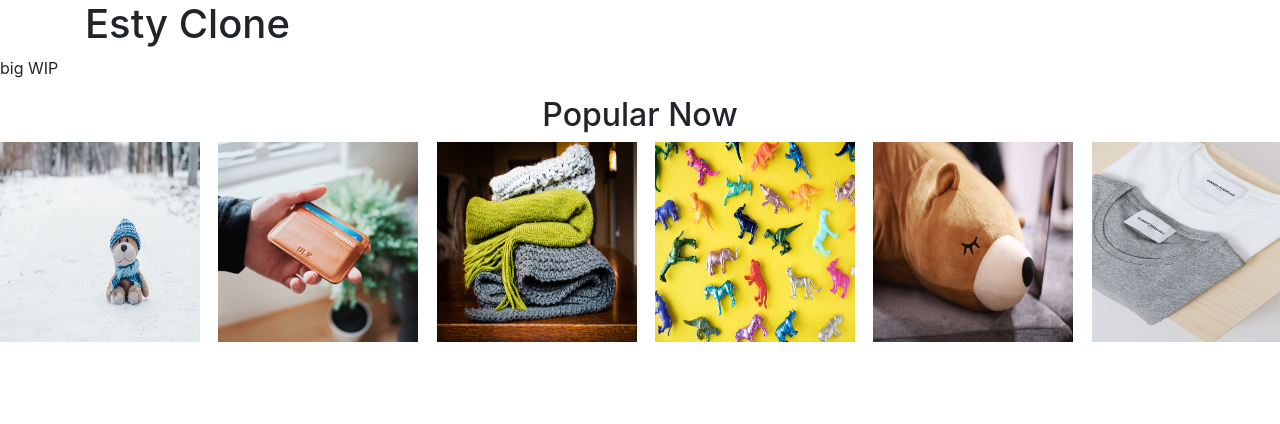
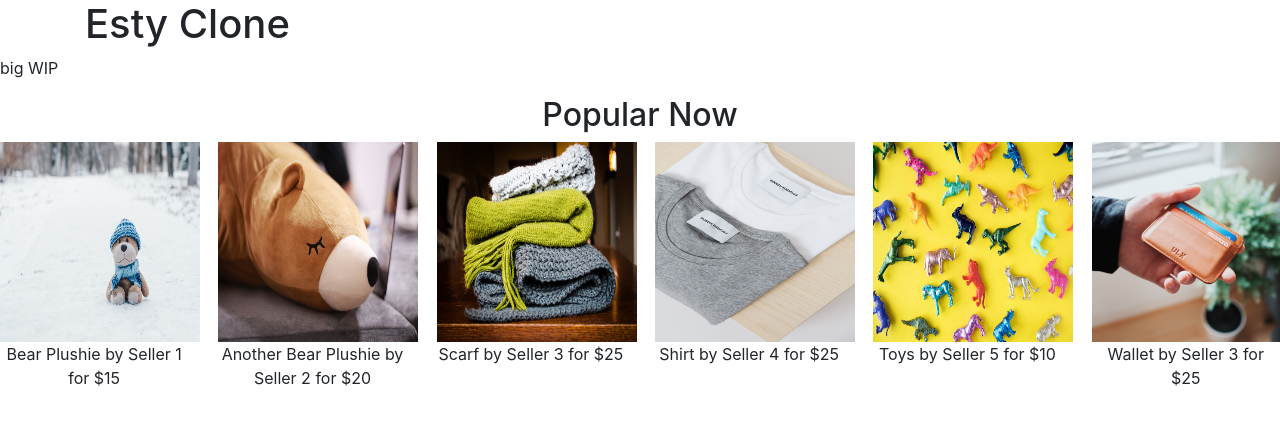
Before and after one commit to MilesBradt/Angular-Clone, an Angular app: page / in a window 1280 px wide. Shown: the top 424 px of the page. Built offline with nearby package versions, Linux system fonts and the light colour scheme.

Commit message:
add item model to popular now

```diff
--- a/src/app/items/items.component.html
+++ b/src/app/items/items.component.html
@@ -1,3 +1,26 @@
-<p>
-  items works!
-</p>
+<div class="row">
+  <div class="col-sm-2">
+    <img width="200" height="200" src="../assets/images/bear.jpeg" alt="">
+    {{items[0].name}} by {{items[0].seller}} for ${{items[0].price}}
+  </div>
+  <div class="col-sm-2">
+    <img width="200" height="200" src="../assets/images/bear2.jpeg" alt="">
+    {{items[1].name}} by {{items[1].seller}} for ${{items[1].price}}
+  </div>
+  <div class="col-sm-2">
+    <img width="200" height="200" src="../assets/images/scarfs.jpeg" alt="">
+    {{items[2].name}} by {{items[2].seller}} for ${{items[2].price}}
+  </div>
+  <div class="col-sm-2">
+    <img width="200" height="200" src="../assets/images/shirt.jpeg" alt="">
+    {{items[3].name}} by {{items[3].seller}} for ${{items[3].price}}
+  </div>
+  <div class="col-sm-2">
+    <img width="200" height="200" src="../assets/images/toys.jpeg" alt="">
+    {{items[4].name}} by {{items[4].seller}} for ${{items[4].price}}
+  </div>
+  <div class="col-sm-2">
+    <img width="200" height="200" src="../assets/images/wallet.jpeg" alt="">
+    {{items[5].name}} by {{items[5].seller}} for ${{items[5].price}}
+  </div>
+</div>
--- a/src/app/popular-now/popular-now.component.html
+++ b/src/app/popular-now/popular-now.component.html
@@ -1,25 +1,6 @@
 <div id="popular-now">
 
   <h2>Popular Now</h2>
-  <div class="row">
-    <div class="col-sm-2">
-      <img width="200" height="200" src="../assets/images/bear.jpeg" alt="">
-    </div>
-    <div class="col-sm-2">
-      <img width="200" height="200" src="../assets/images/wallet.jpeg" alt="">
-    </div>
-    <div class="col-sm-2">
-      <img width="200" height="200" src="../assets/images/scarfs.jpeg" alt="">
-    </div>
-    <div class="col-sm-2">
-      <img width="200" height="200" src="../assets/images/toys.jpeg" alt="">
-    </div>
-    <div class="col-sm-2">
-      <img width="200" height="200" src="../assets/images/bear2.jpeg" alt="">
-    </div>
-    <div class="col-sm-2">
-      <img width="200" height="200" src="../assets/images/shirt.jpeg" alt="">
-    </div>
-  </div>
+  <app-items></app-items>
 
 </div>
```
